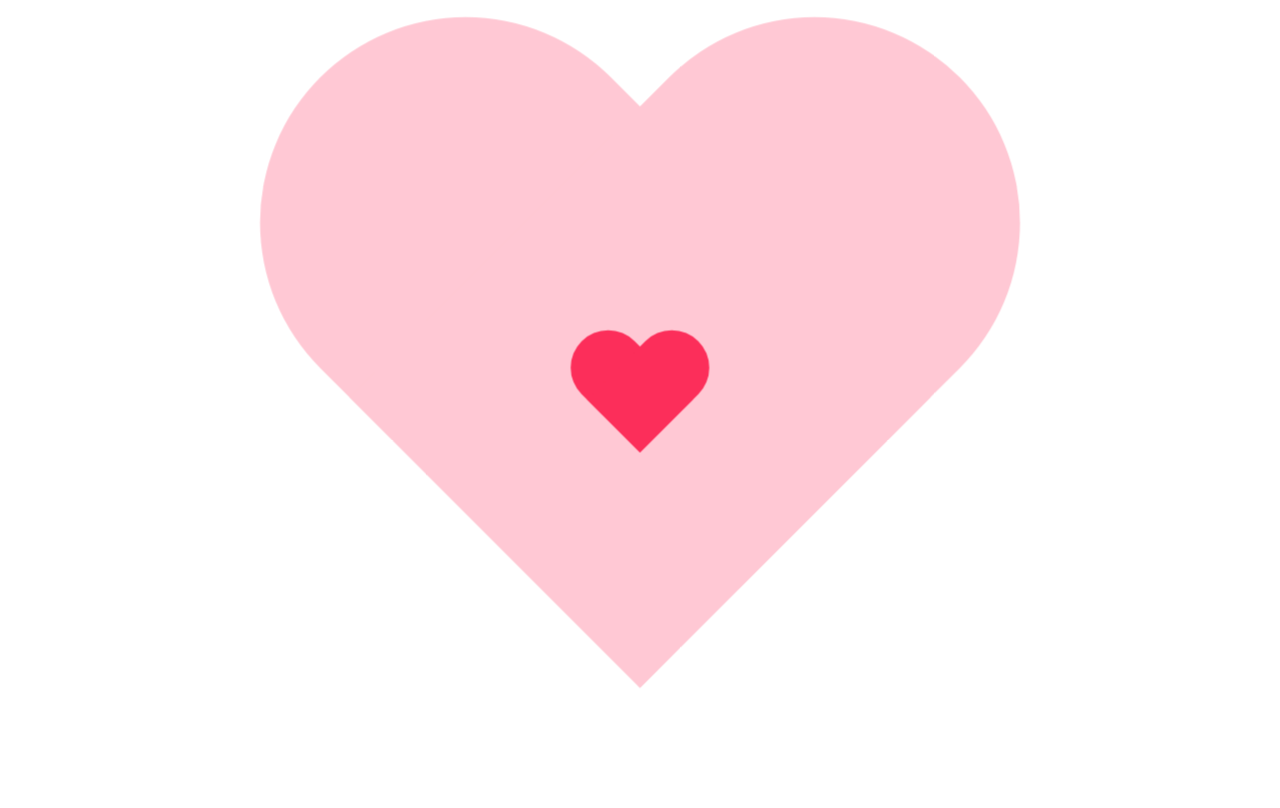
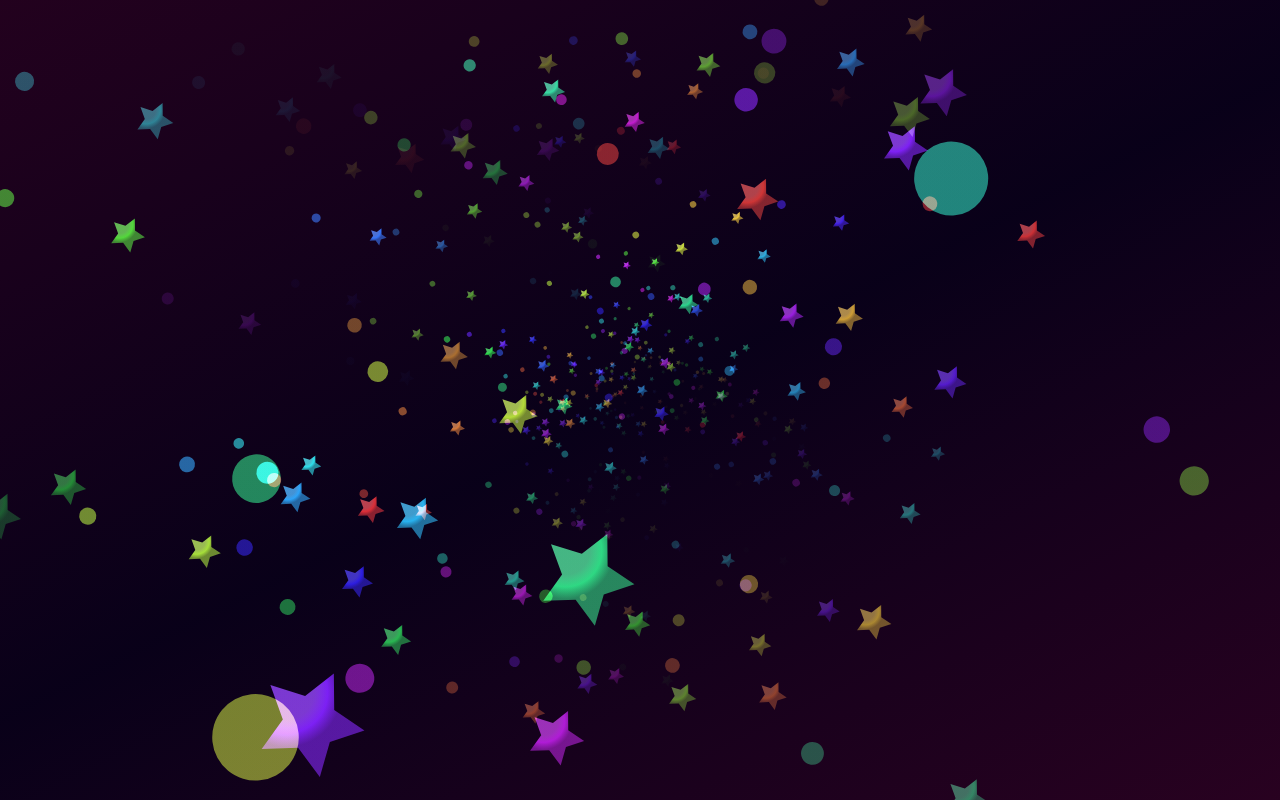
Before and after one commit to kkksc08/kkksc08.github.io, a plain HTML site: page post/canvas-xing-kong/index.html in a window 1280 px wide. Drawn offline with Linux system fonts and the light colour scheme.

Commit message:
Update index.html

```diff
--- a/post/canvas-xing-kong/index.html
+++ b/post/canvas-xing-kong/index.html
@@ -1,87 +1,130 @@
 <!DOCTYPE html>
-<html lang="en">
+<html>
     <head>
-    <meta charset="UTF-8" />
-    <title>情人节心跳动动画</title>
-    <style type="text/css">
-       html, body{
+        <meta charset="UTF-8">
+        <title></title>
+        <style>
+            body {
               width: 100%;
-          height: 100%;
-          min-width: 500px;
-          min-height: 500px;
+              margin: 0;
               overflow: hidden;
             }
-        .heart {
-          position: absolute;
-          width: 100px;
-          height: 90px;
-          top: 50%;
-          left: 50%;
-          margin-top: -45px;
-          margin-left: -50px;
+            canvas{
+              display:block;
             }
-        .heart:before,
-        .heart:after {
-          position: absolute;
-          content: "";
-          left: 50px;
-          top: 0;
-          width: 50px;
-          height: 80px;
-          background: #fc2e5a;
-          border-radius: 50px 50px 0 0;
-          transform: rotate(-45deg);
-          transform-origin: 0 100%;
-        }
-        .heart:after {
-          left: 0;
-          transform: rotate(45deg);
-          transform-origin :100% 100%;
-        }
-        .heart1{
-           animation: heart-anim 1s linear .4s infinite;
-        }
-        .heart2{
-           animation: pounding .5s linear infinite alternate;
-        }
-        .heart1:after, .heart1:before{
-          background-color: #ff7693;
-        }
-
-        @keyframes pounding{
-          0%{ transform: scale(1.5); }
-          100%{ transform: scale(1); }
-        }
-        @keyframes heart-anim {
-          46% {
-
-            transform: scale(1);
-          }
-          50% {
-            transform: scale(1.3);
-          }
-          52% {
-            transform: scale(1.5);
-          }
-          55% {
-            transform: scale(3);
-          }
-          100% {
-            opacity: 0;
-            transform: scale(50);
-          }
-        }
-
         </style>
     </head>
     <body>
-    <!--外圈大心-->
-   <div class="heart heart1"></div>
-  <!--里面小心-->
-   <div class="heart heart2"></div>
+        <canvas id='canv'></canvas>
+        <script>
+            var c = document.getElementById('canv');//获取canvas的Id
+            var $ = c.getContext('2d');/*设置绘制方式*/
+            var u = 0;
 
+            var go = function() {
+              var sc, g, g1, i, j, p, x, y, z, w, a, cur,
+                d = new Date() / 1000,
+                rnd = shift(),
+                rnd1 = d,
+                rnd2 = 2.4,
+                rnd3 = d * 0.2,
+                rnd1c = Math.cos(rnd1),
+                rnd1s = Math.sin(rnd1),
+                rnd2c = Math.cos(rnd2),
+                rnd2s = Math.sin(rnd2);
+              c.width = window.innerWidth;
+              c.height = window.innerHeight;
+              sc = Math.max(c.width, c.height);
+              $.translate(c.width * 0.5, c.height * 0.5);//从中心开始绘制
+              $.scale(sc, sc);//放大最大数值
+              /*线性渐变*/
+              g = $.createLinearGradient(-1, -2, 1, 2);
+              g.addColorStop(0.0, 'hsla(338, 95%, 25%, 1)');
+              g.addColorStop(0.5, 'hsla(260, 95%, 5%, 1)');
+              g.addColorStop(1.0, 'hsla(338, 95%, 30%, 1)');
+              $.fillStyle = g;//颜色
+              $.fillRect(-0.5, -0.5, 1, 1);
+              $.globalCompositeOperation = 'lighter';
+              $.rotate(rnd3 % Math.PI * 2);/*旋转*/
+              for (i = 0; i < 300; i += 1) {
+                p = rnd();
+                x = (p & 0xff) / 128 - 1;
+                y = (p >>> 8 & 0xff) / 128 - 1;
+                z = (p >>> 16 & 0xff) / 128 - 1;
+                w = (p >>> 24 & 0xff) / 256;
+                z += d * 0.5;
+                z = (z + 1) % 2 - 1;
+                a = (z + 1) * 0.5;
+                if (a < 0.9) {
+                  $.globalAlpha = a / 0.7;
+                }else {
+                  a -= 0.9;
+                  $.globalAlpha = 1 - a / 0.1;
+                }
+                cur = x * rnd1c + y * rnd1s;
+                y = x * rnd1s - y * rnd1c;
+                x = cur;
+                cur = y * rnd2c + z * rnd2s;
+                z = y * rnd2s - z * rnd2c;
+                y = cur;
+                z -= 0.65;
+                if (z >= 0) {
+                  continue;
+                }
+                sc = 0.1 / z;
+                x *= sc;
+                y *= sc;
+                $.save();
+                g1 = $.createRadialGradient(1, 1, 2, 1, 1, 1);
+                g1.addColorStop(0.0, 'hsla('+i+', 70%, 40%,.8)');
+                g1.addColorStop(0.5, 'hsla('+i+', 75%, 50%, 1)');
+                g1.addColorStop(1.0, 'hsla('+i+', 80%, 60%, .8)');
+                $.fillStyle = g1;
+                $.translate(x, y);
+                $.scale(sc * 0.017, sc * 0.017);
+                $.beginPath();
+                $.moveTo(2, 0);
+                for (j = 0; j < 10; j += 1) {
+                  $.rotate(Math.PI*2 * 0.1);
+                  $.lineTo(j % 2 + 1, 0);
+                }
+                $.arc(10, 10, 1, 0, Math.PI * 2);
+                $.rotate(Math.PI * 2 * 0.1);
+                $.closePath();
+                $.fill();
+                $.restore();
+              }
+            };
+            /*
+            Marsaglia's Xorshift128 PRG: http://en.wikipedia.org/wiki/Xorshift
+            */
+            var shift = function(x, y, z, w) {
+              x = x || 1234567;
+              y = y || 362436069;
+              z = z || 521288629;
+              w = w || 88675123;
+
+              return function() {
+                var s = x ^ (x << 11);
+                x = y;
+                y = z;
+                z = w;
+                w = (w ^ (w >>> 19)) ^ (s ^ (s >>> 8));
+                return w;
+              };
+            }
+            window.addEventListener('resize', function() {
+              c.width = window.innerWidth;
+              c.height = window.innerHeight;
+            }, false);
+            window.requestAnimationFrame = window.requestAnimationFrame||
+            window.mozRequestAnimationFrame || window.webkitRequestAnimationFrame ||
+            window.msRequestAnimationFrame;
+            var run = function() {
+              window.requestAnimationFrame(run);
+              go();
+            }
+            run();
+        </script>
     </body>
-<script type="text/javascript">
-
-</script>
 </html>
```
Lines whose indentation alone changed are shown as unchanged.
